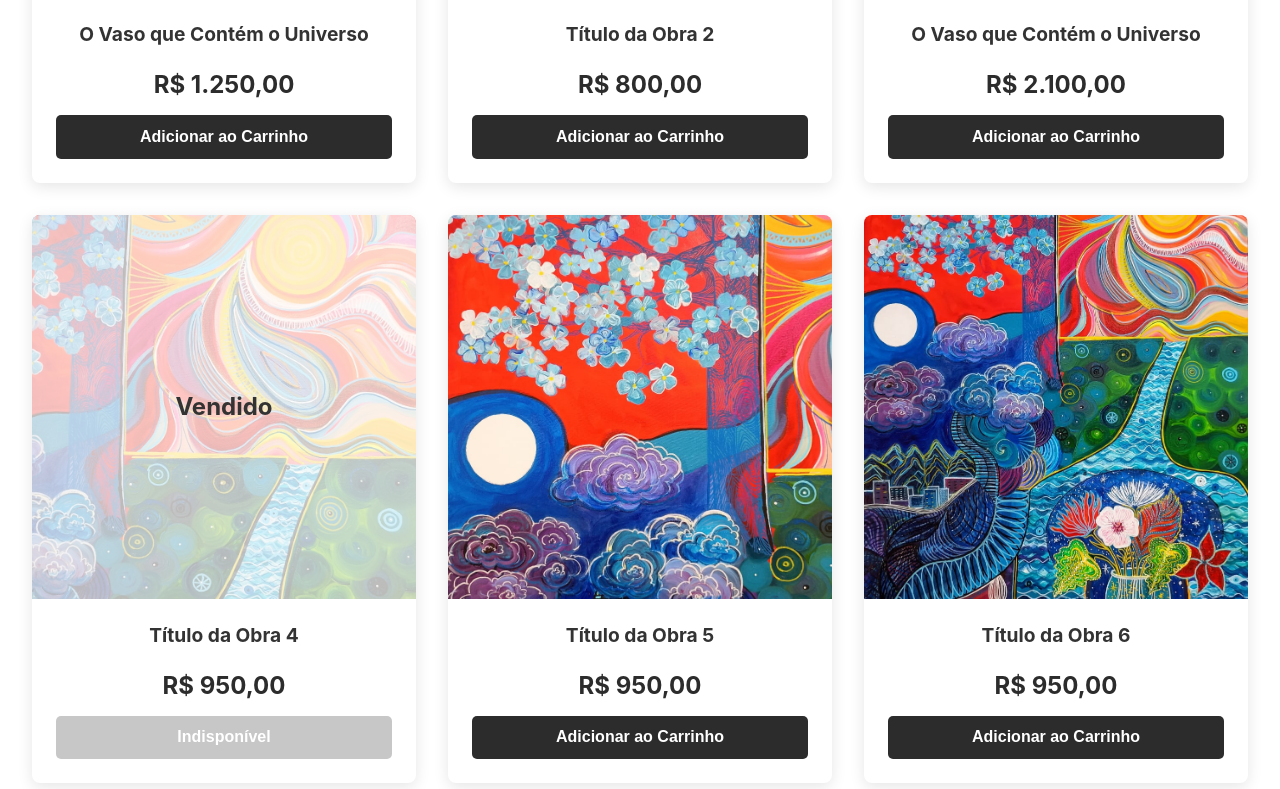
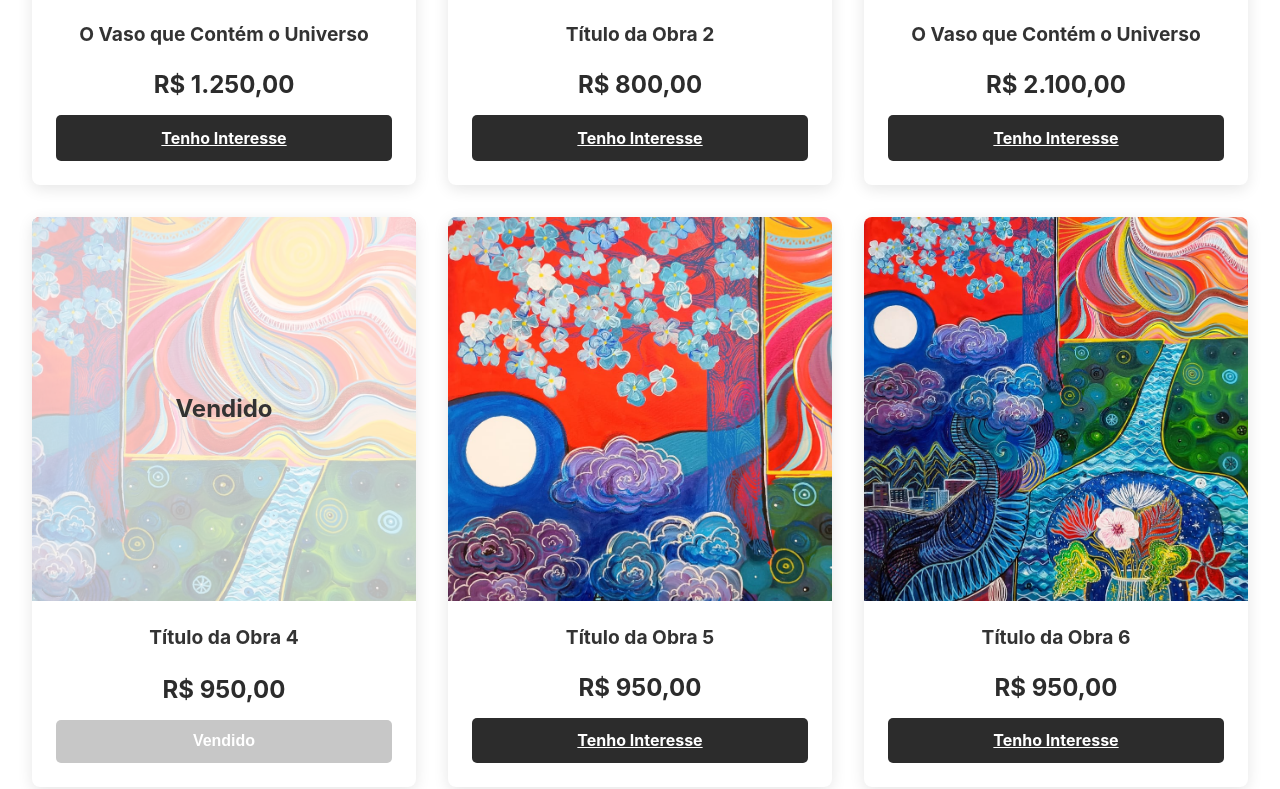
Before and after one commit to luiscolucci/projeto-marcia-art, a React (Create React App) app in the folder client/: page /loja in a window 1280 px wide. Shown: the part 751-1540 px from the top of the page. Built offline with nearby package versions, Linux system fonts and the light colour scheme.

Commit message:
atualiza

```diff
--- a/client/src/components/Footer/Footer.js
+++ b/client/src/components/Footer/Footer.js
@@ -66,7 +66,7 @@ const Footer = () => {
         <br />
         Desenvolvido por Luis Colucci |{" "}
         <li>
-          <a href="/contato">Meu Portfólio</a>
+          <a href="https://curriculo-643629858897.southamerica-east1.run.app/#inicio">Meu Portfólio</a>
         </li>
       </div>
     </footer>
--- a/client/src/pages/LojaPage.js
+++ b/client/src/pages/LojaPage.js
@@ -27,12 +27,18 @@ const LojaPage = () => {
                   currency: "BRL",
                 })}
               </p>
-              <button
+                {product.isAvailable ? (
+            <a
+                href={`mailto:email.da.marcia@exemplo.com?subject=Interesse na obra: ${encodeURIComponent(product.title)}`}
                 className="product-button"
-                disabled={!product.isAvailable}
-              >
-                {product.isAvailable ? "Adicionar ao Carrinho" : "Indisponível"}
-              </button>
+            >
+                Tenho Interesse
+            </a>
+        ) : (
+                <button className="product-button" disabled={true}>
+                    Vendido
+                </button>
+)}
             </div>
           </div>
         ))}
```
